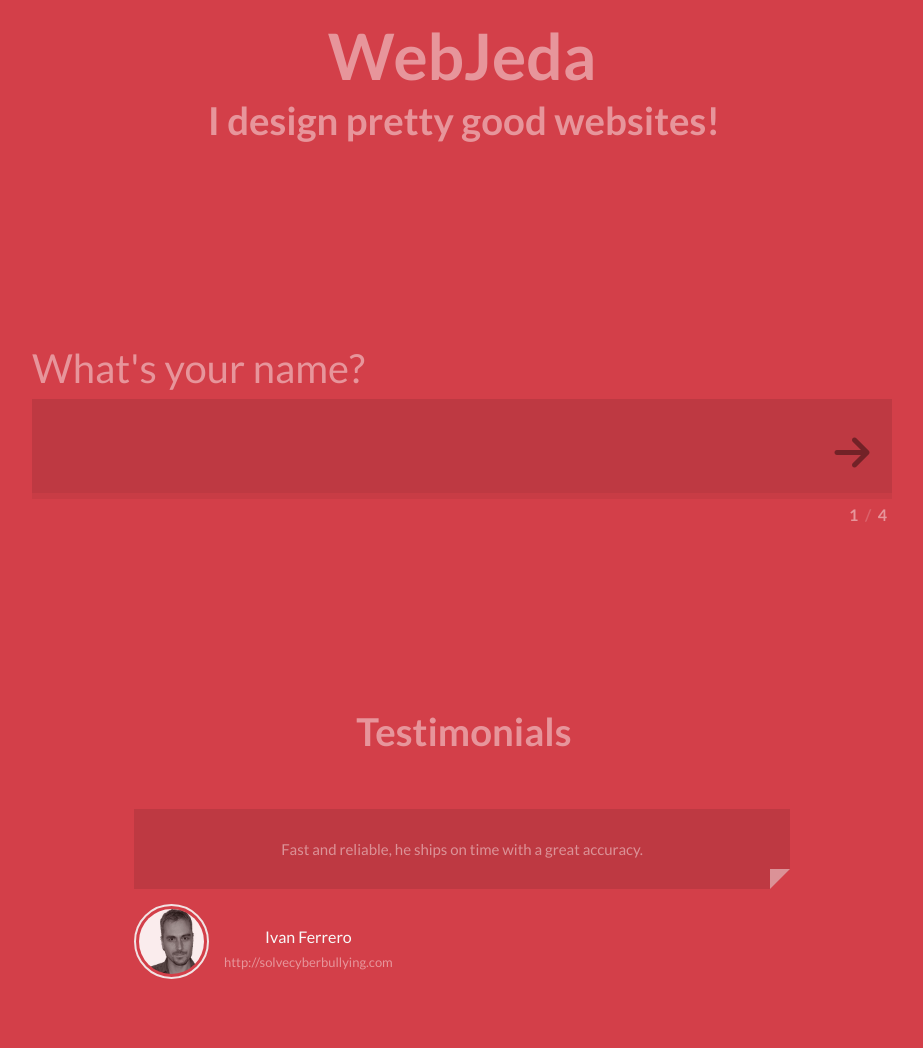
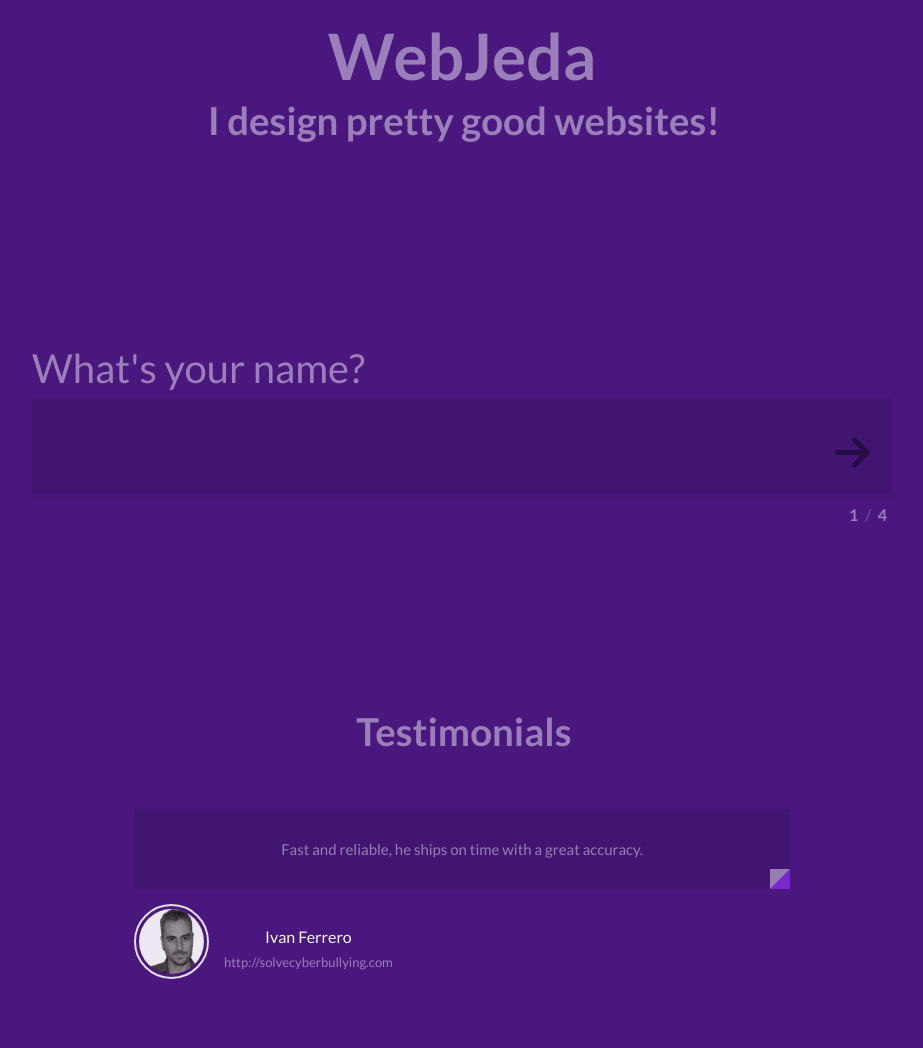
Before and after one commit to sharu725/sharu725.github.io, a Jekyll site: the page built from website.html, in a window 1280 px wide. Shown: the whole page, without its empty margins (178-1101 px from the left). Built offline with Jekyll 4.4.1, drawn with Linux system fonts in a browser that asks for light colours.

Commit message:
no message

```diff
--- a/_sass/_style.scss
+++ b/_sass/_style.scss
@@ -4,7 +4,7 @@
 .clearfix:after { clear: both; }
 
 body {
-	background: #D33F49;
+	background: $brand-color;
     color: rgba(255, 255, 255, 0.45);
 	font-size: 100%;
 	line-height: 1.25;
@@ -88,7 +88,7 @@ a:hover, a:focus {
 
 section {
 	padding: 5em 2em 2em;
-	background: #D33F49;
+	background: $brand-color;
 	text-align: center;
 }
 
@@ -165,7 +165,7 @@ section {
 	content: " ";
 	display: block;
 	position: absolute;
-    border-bottom: 20px solid #d33f49;
+    border-bottom: 20px solid #4a177f;
 	border-right: 0 solid transparent;
 	border-left: 20px solid transparent;
 	border-left-style: inset; /*FF fixes*/
--- a/css/style.scss
+++ b/css/style.scss
@@ -16,7 +16,7 @@ $spacing-unit:     30px;
 
 $text-color:       #111;
 $background-color: #fdfdfd;
-$brand-color:      #2a7ae2;
+$brand-color:      #4a177f;
 
 $grey-color:       #828282;
 $grey-color-light: lighten($grey-color, 40%);
```
